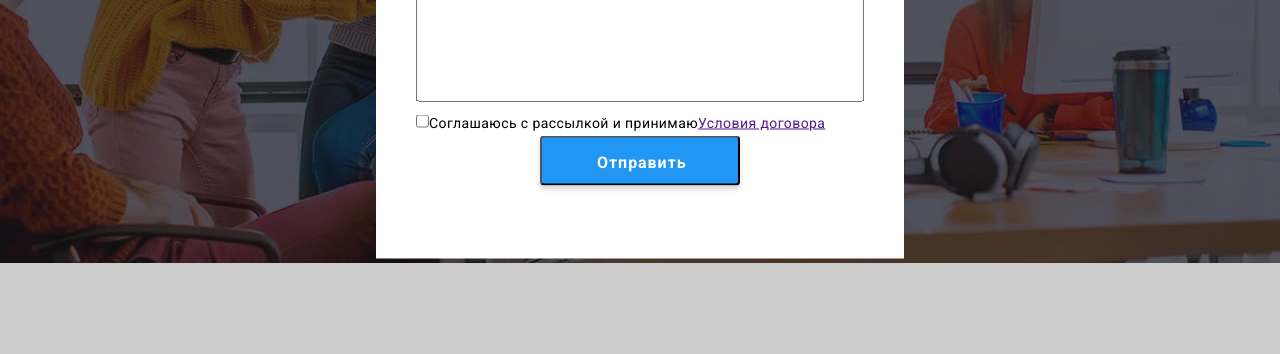
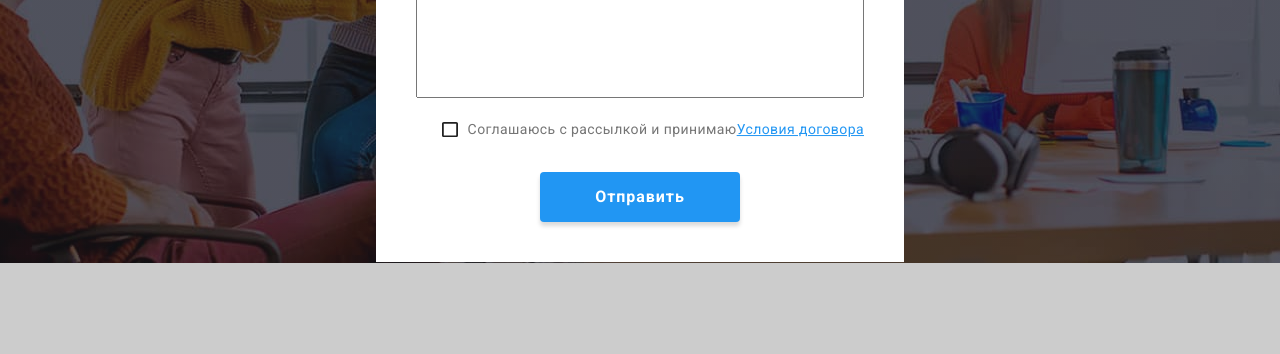
Before and after one commit to LoraZahorzhevska/goit-markup-hw-06, a plain HTML site: page index.html in a window 1280 px wide. Both pictures are taken after a click on the button "Заказать услугу". Shown: the part 432-786 px from the top of the page. Drawn offline with nearby package versions, Linux system fonts and the light colour scheme.

Commit message:
финиш дз

```diff
--- a/css/styles.css
+++ b/css/styles.css
@@ -808,24 +808,51 @@ img {
   resize: none;
 }
 
-/* .form-check {
-  -webkit-appearance: none;
-  -moz-appearance: none;
-  appearance: none;
-
-  position: absolute; */
+.modal-agree {
+  display: flex;
+  justify-content: flex-end;
+  align-items: center;
+  margin-top: 20px;
+  margin-bottom: 30px;
+  color: var(--primary-text-color);
+  font-size: 14px;
+  font-weight: 400;
+  line-height: 1.71;
+  letter-spacing: 0.03em;
 }
 
-.icon-check {
-  /* content: ""; */
-  display: inline-block;
+.modal-agree a {
+  color: var(--accent-color);
+  text-decoration: underline;
+}
+
+.modal-agree input[type="checkbox"] {
+  opacity: 0;
+}
+
+.modal-agree label {
+  display: flex;
+  justify-content: center;
+  align-items: center;
+}
+
+.modal-agree label::before {
+  content: "";
   width: 16px;
   height: 15px;
-  background-color: tomato;
+  margin-right: 10px;
 }
 
-.form-check:checked + .icon-check {
-  background-color: green;
+.modal-agree input[type="checkbox"]:focus + label::before {
+  outline: var(--accent-color) auto 1px;
+}
+
+.modal-agree input[type="checkbox"] + label::before {
+  background: url("../images/check-before.svg");
+}
+
+.modal-agree input[type="checkbox"]:checked + label::before {
+  background: url("../images/check-after.svg");
 }
 
 form .button {
@@ -837,6 +864,7 @@ form .button {
   padding-right: 55px;
   padding-top: 10px;
   padding-bottom: 10px;
+  border: none;
 
   width: 200px;
   height: 50px;
--- a/index.html
+++ b/index.html
@@ -451,10 +451,10 @@
           <label for="comment" class="form-label">Комментарий</label>
           <textarea name="comment" id="comment" rows="8" placeholder="Введите текст" class="form-comment"></textarea>
         </div>
-        <div class="form-box">
-          <label class="label-check">
-            <input type="checkbox" name="checkbox" class="form-check">Соглашаюсь с рассылкой и принимаю<a href="" class="link-accept">Условия договора</a>
-            <span class="icon-check"></span>
+        <div class="modal-agree">
+          <input type="checkbox" name="checkbox" id="input-agree">
+          <label for="input-agree">
+            Соглашаюсь с рассылкой и принимаю<a href="" class="link-accept">Условия договора</a>
           </label>
         </div>
         <button type="submit" class="button">Отправить</button>
```
